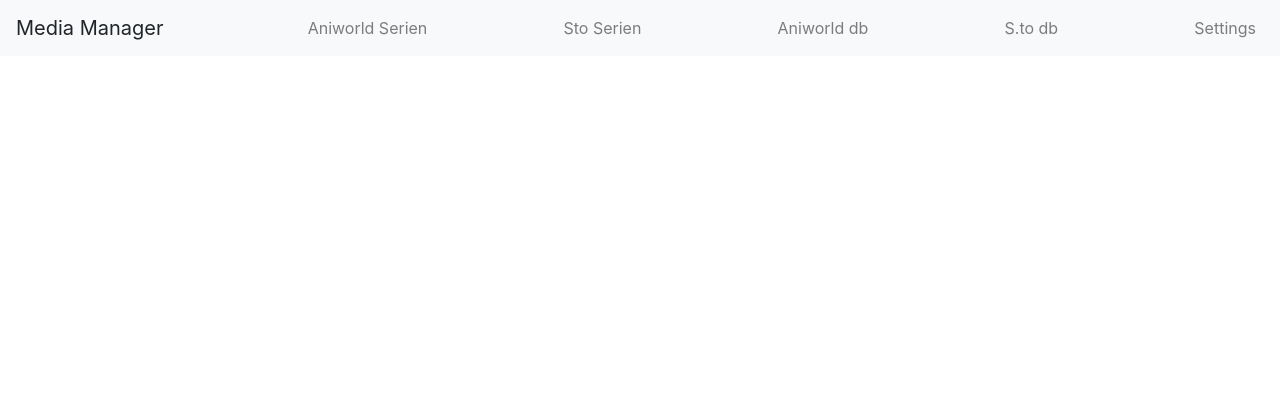
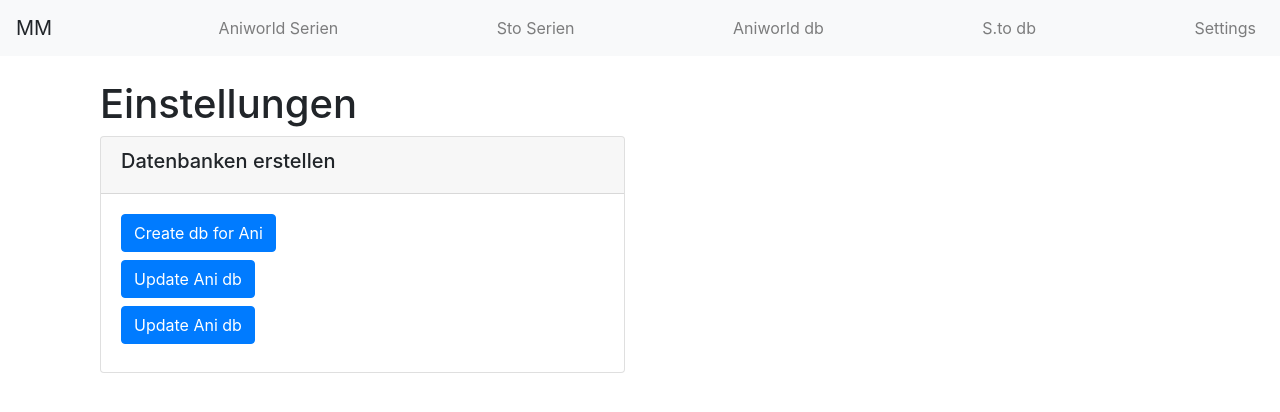
Before and after one commit to Beginner090902/Serien_db_with_link_to_aniscraper, a Flask app: page /settings in a window 1280 px wide. Shown: the top 412 px of the page. Run offline with Flask 3, Linux system fonts and the light colour scheme; some libraries are stand-ins or nearby versions.

Commit message:
add links for settings page

```diff
--- a/app.py
+++ b/app.py
@@ -18,6 +18,8 @@ def get_db_connection():
     return conn
 
 app = Flask(__name__)
+app.secret_key = 'dein-geheimer-schlussel'
+
 
 @app.route('/')
 def index():
@@ -69,8 +71,21 @@ def view_database_sto():
 
     return render_template('view_db.html', daten=liste_table)
 
-@app.route('/settings')
+@app.route('/settings', methods=['GET', 'POST'])
 def settings():
+    if request.method == 'POST':
+        if 'create_ani_sto_db' in request.form:
+            try:
+                db = DBManager(db_file=db_file)
+                for table_name in table_names:
+                    result = db.create_table(table_name)
+                    flash(result, 'success')
+
+            except Exception as e:
+                flash(f'Fehler beim Erstellen: {str(e)}', 'danger')
+
+            return redirect(url_for('settings'))
+
     return render_template('settings.html')
 
 @app.route('/register', methods=['GET', 'POST'])
--- a/db_manager.py
+++ b/db_manager.py
@@ -42,6 +42,7 @@ class DBManager:
         )
         """
         self.execute(sql)
+        return f"Table {table_name} created or is already existing"
 
     def add_such_url_in_table(self,table_name:str, such_url: str):
         """Datensatz einfügen."""
--- a/templates/base.html
+++ b/templates/base.html
@@ -20,7 +20,7 @@
   </head>
   <body>
     <nav class="navbar navbar-expand-md navbar-light bg-light">
-      <a class="navbar-brand"> Media Manager</a>
+      <a class="navbar-brand"> MM</a>
       <div class="collapse navbar-collapse" id="navbarNav">
         <ul class="navbar-nav ml-auto">
           <li class="nav-item">
--- a/templates/settings.html
+++ b/templates/settings.html
@@ -1 +1,60 @@
 {% extends "base.html" %}
+
+{% block title %}Einstellungen{% endblock %}
+
+{% block content %}
+<div class="container mt-4">
+    <h1>Einstellungen</h1>
+
+    <!-- Flash Messages -->
+    {% with messages = get_flashed_messages(with_categories=true) %}
+        {% if messages %}
+            {% for category, message in messages %}
+                <div class="alert alert-{{ category }} alert-dismissible fade show" role="alert">
+                    {{ message }}
+                    <button type="button" class="close" data-dismiss="alert" aria-label="Close">
+                        <span aria-hidden="true">&times;</span>
+                    </button>
+                </div>
+            {% endfor %}
+        {% endif %}
+    {% endwith %}
+
+    <div class="row">
+        <div class="col-md-6">
+            <div class="card">
+                <div class="card-header">
+                    <h5>Datenbanken erstellen</h5>
+                </div>
+                <div class="card-body">
+                    <!-- POST-Formular für Ani DB -->
+                    <form method="POST" action="{{ url_for('settings') }}">
+                        <button type="submit"
+                                name="create_ani_sto_db"
+                                value="1"
+                                class="btn btn-primary mb-2">
+                            Create db for Ani
+                        </button>
+                    </form>
+                    <form method="POST" action="{{ url_for('settings') }}">
+                        <button type="submit"
+                                name="update_ani_db"
+                                value="1"
+                                class="btn btn-primary mb-2">
+                            Update Ani db
+                        </button>
+                    </form>
+                    <form method="POST" action="{{ url_for('settings') }}">
+                        <button type="submit"
+                                name="update_sto_db"
+                                value="1"
+                                class="btn btn-primary mb-2">
+                            Update Ani db
+                        </button>
+                    </form>
+                </div>
+            </div>
+        </div>
+    </div>
+</div>
+{% endblock %}
```
Also changed, not shown: instance/aniworld.db.
